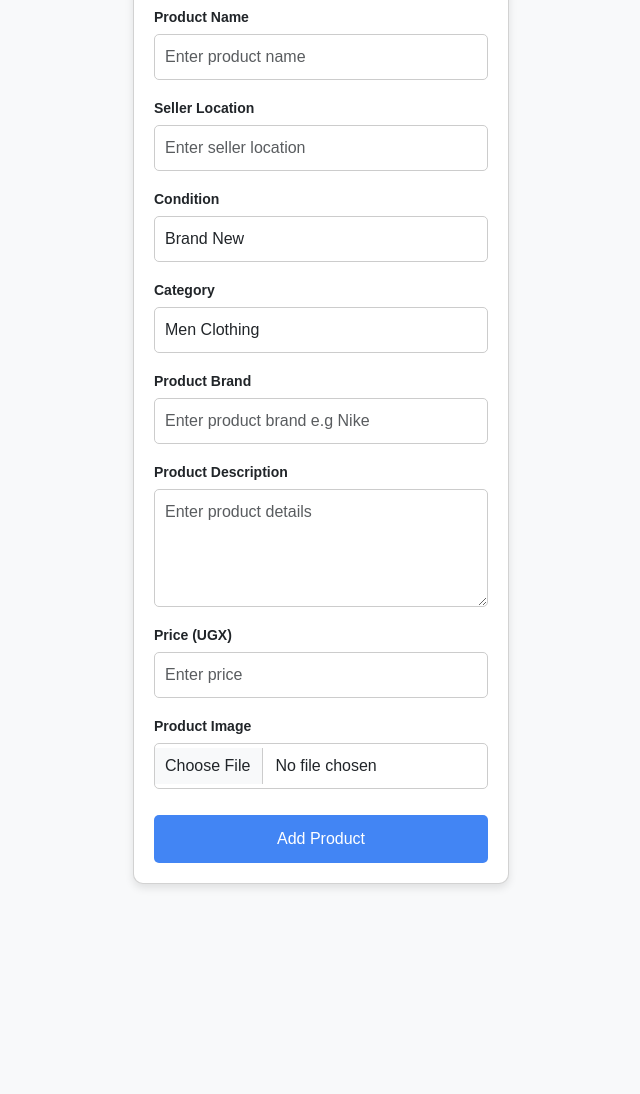
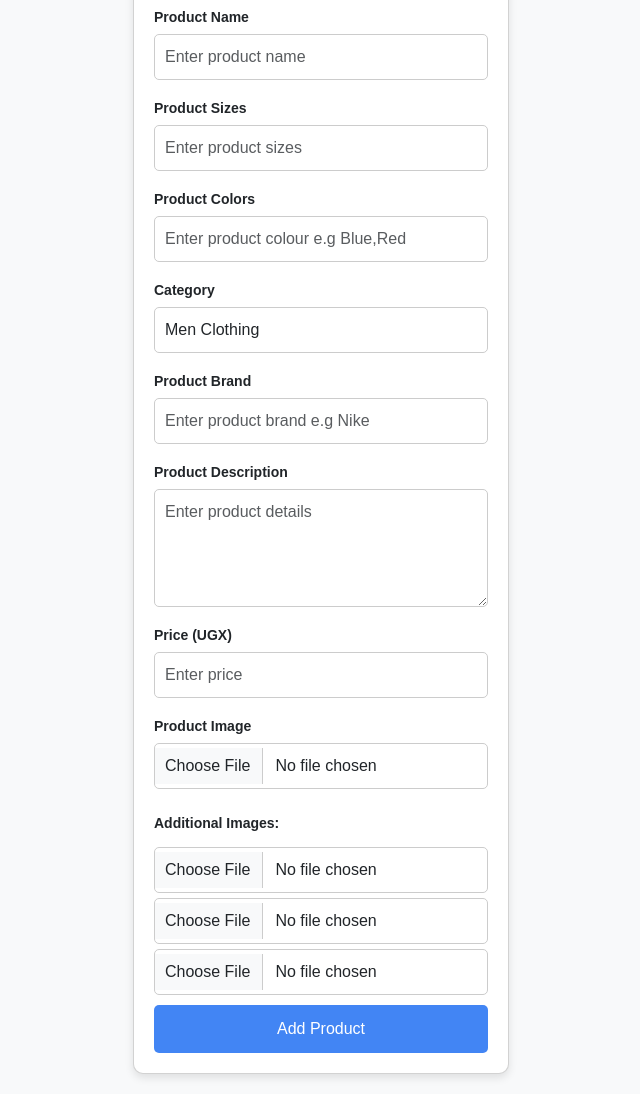
Before and after one commit to Keithmwesigwa/nexora, a website: page views/add-product.html in a window 1280 px wide. Shown: the part 82-1176 px from the top of the page, without its empty margins (319-959 px from the left). Before the commit the page ends 986 px from the top, so only its background shows below. Drawn offline with nearby package versions, Linux system fonts and the light colour scheme.

Commit message:
Update add-product.html

```diff
--- a/views/add-product.html
+++ b/views/add-product.html
@@ -79,15 +79,12 @@
                     <input type="text" class="form-control" name="name" placeholder="Enter product name" required>
                 </div>
                 <div class="mb-3">
-                    <label>Seller Location</label>
-                    <input type="text" class="form-control" name="location" placeholder="Enter seller location" required>
+                    <label>Product Sizes</label>
+                    <input type="text" class="form-control" name="sizes" placeholder="Enter product sizes" required>
                 </div>
                 <div class="mb-3">
-                    <label>Condition</label>
-                    <select name="condition" class="form-control">
-                        <option value="Brand New">Brand New</option>
-                        <option value="Pre-owned">Pre-owned</option>
-                    </select>
+                    <label>Product Colors</label>
+                    <input type="text" class="form-control" name="colours" placeholder="Enter product colour e.g Blue,Red" >
                 </div>
                 <div class="mb-3">
                     <label>Category</label>
@@ -121,6 +118,10 @@
     <!-- Image preview container -->
     <img id="imagePreview" src="#" alt="Image Preview" style="display: none; max-width: 100%; margin-top: 10px;">
 </div>
+<label class="form-label mt-2">Additional Images:</label>
+                <input type="file" name="image2" class="form-control">
+                <input type="file" name="image3" class="form-control">
+                <input type="file" name="image4" class="form-control">
                 <button type="submit" class="btn">Add Product</button>
             </form>
         </div>
```
